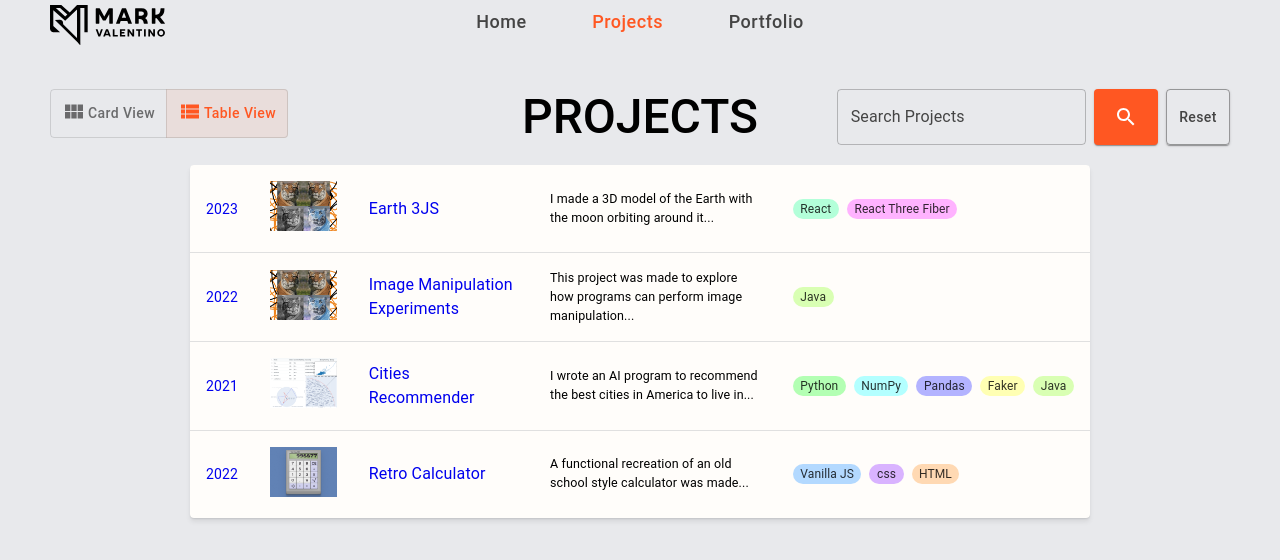
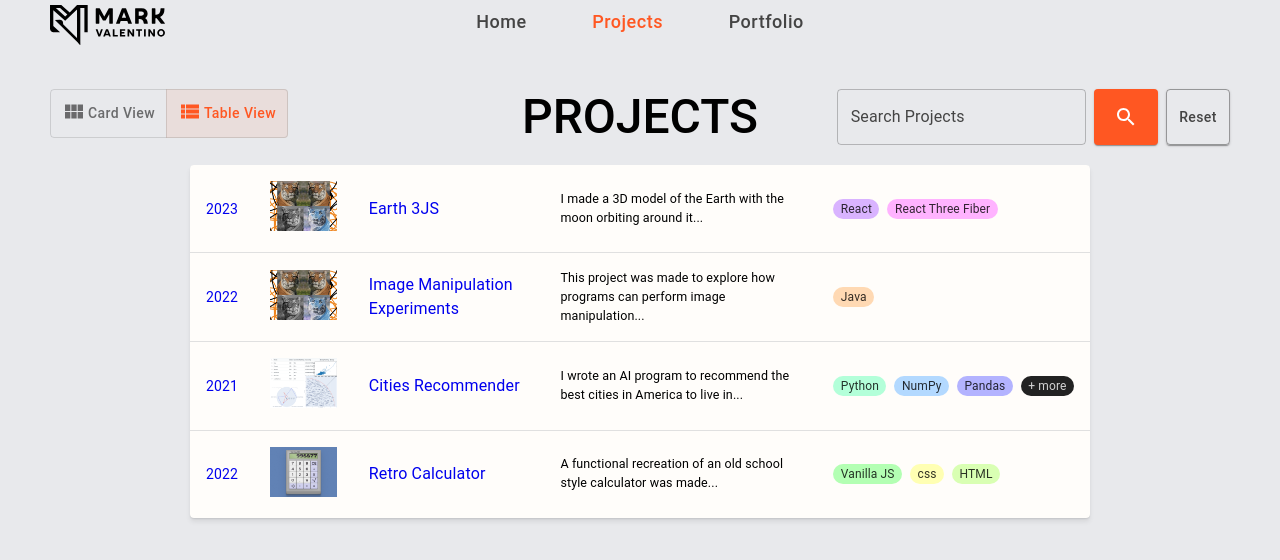
Before and after one commit to M-Valentino/M-Valentino_Node, a Next.js app: page /projects in a window 1280 px wide. Both pictures are taken after a click on the button "Table View". Shown: the top 560 px of the page. Built offline with nearby package versions, Linux system fonts and the light colour scheme.

Commit message:
grouped language colors and added + more to table view

```diff
--- a/src/components/ProjectTable.jsx
+++ b/src/components/ProjectTable.jsx
@@ -6,11 +6,13 @@ import {
   TableBody,
   TableCell,
   TableRow,
+  Tooltip,
   Typography,
   useMediaQuery,
 } from "@mui/material";
 import { LanguageChip } from "./LanguageChip";
 import { CARD_AND_TABLE_SHADOW } from "@/consts/stylingValues";
+import { PLUS_MORE } from "@/consts/projectContent";
 
 export default function ProjectTable(props) {
   const { projectContent } = props;
@@ -83,11 +85,22 @@ export default function ProjectTable(props) {
                 </TableCell>
               )}
               <TableCell align="left">
-                <Stack direction="row" spacing={1}>
-                  {row.languages.map((props) => (
-                    <LanguageChip language={props} size="small" />
-                  ))}{" "}
-                </Stack>
+                <Tooltip
+                  title={
+                    row.languages.length > 3 ? row.languages.join(", ") : ""
+                  }
+                >
+                  <Stack direction="row" spacing={1}>
+                    {row.languages.slice(0, 3).map((props) => (
+                      <LanguageChip language={props} size="small" />
+                    ))}
+                    {row.languages.length > 3 ? (
+                      <LanguageChip language={PLUS_MORE} size="small" />
+                    ) : (
+                      <></>
+                    )}
+                  </Stack>
+                </Tooltip>
               </TableCell>
             </TableRow>
           ))}
--- a/src/consts/projectContent.js
+++ b/src/consts/projectContent.js
@@ -1,15 +1,26 @@
+/**
+ * Related languages and libraries are grouped together since their index
+ * determines their color, and indexes close to each other will have a similar
+ * color.
+ */
 export const LANGUAGES = {
   bash: "Bash",
+  java: "Java",
+
+  // Traditional webdev stack
+  css: "css",
   html: "HTML",
+  vanillaJS: "Vanilla JS",
+
+  // Python Stack
+  python: "Python",
   faker: "Faker",
-  java: "Java",
-  python: "Python",
+  numPy: "NumPy",
+  pandas: "Pandas",
+
+  // React Stack
   react: "React",
-  numPy: "NumPy",
-  vanillaJS: "Vanilla JS",
-  pandas: "Pandas",
-  css: "css",
-  reactThreeFiber: "React Three Fiber"
+  reactThreeFiber: "React Three Fiber",
 };
 
 export const PLUS_MORE = "+ more";
@@ -22,7 +33,8 @@ export const HREF_TYPES = {
 export const projectContent = [
   {
     href: "/Earth3JS",
-    gitLink: "https://github.com/M-Valentino/M-Valentino_Node/blob/main/src/pages/Earth3JS.jsx",
+    gitLink:
+      "https://github.com/M-Valentino/M-Valentino_Node/blob/main/src/pages/Earth3JS.jsx",
     hrefType: HREF_TYPES.iframe,
     imageLink: "/projectImages/tigers.jpg",
     title: "Earth 3JS",
@@ -49,11 +61,18 @@ export const projectContent = [
     date: "2021",
     description:
       "I wrote an AI program to recommend the best cities in America to live in. Cities were optimized between being safe and having favorable economic conditions (low cost of living and high median income). Machine learning was used to estimate unknown cost of living values of cities. Over 2000 cities were looked at.",
-    languages: [LANGUAGES.python, LANGUAGES.numPy, LANGUAGES.pandas, LANGUAGES.faker, LANGUAGES.java,],
+    languages: [
+      LANGUAGES.python,
+      LANGUAGES.numPy,
+      LANGUAGES.pandas,
+      LANGUAGES.faker,
+      LANGUAGES.java,
+    ],
   },
   {
     href: "/retro_calculator.html",
-    gitLink: "https://github.com/M-Valentino/M-Valentino_Node/blob/main/public/retro_calculator.html",
+    gitLink:
+      "https://github.com/M-Valentino/M-Valentino_Node/blob/main/public/retro_calculator.html",
     hrefType: HREF_TYPES.iframe,
     imageLink: "/projectImages/calculator.jpg",
     title: "Retro Calculator",
```
